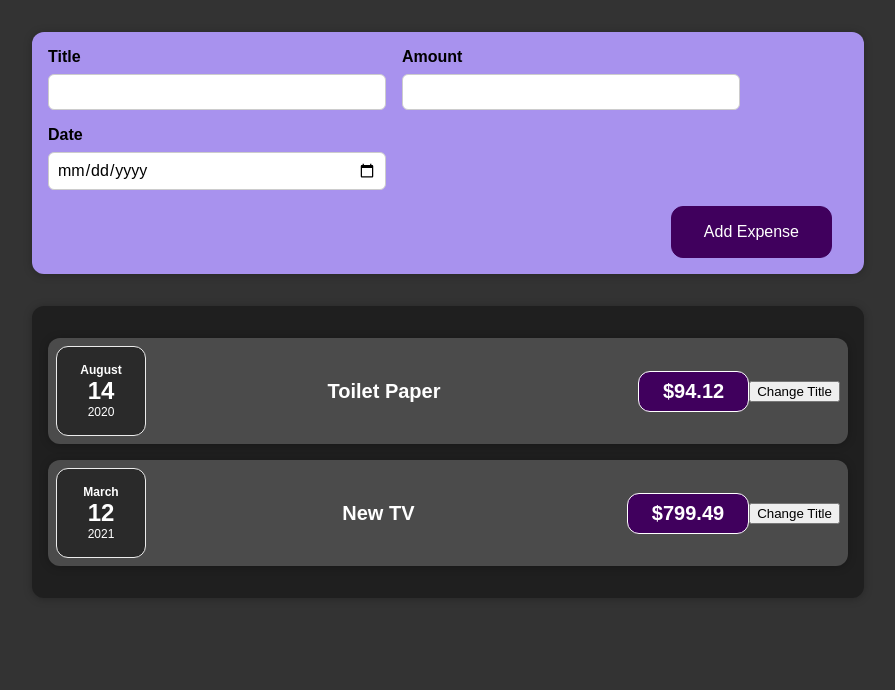
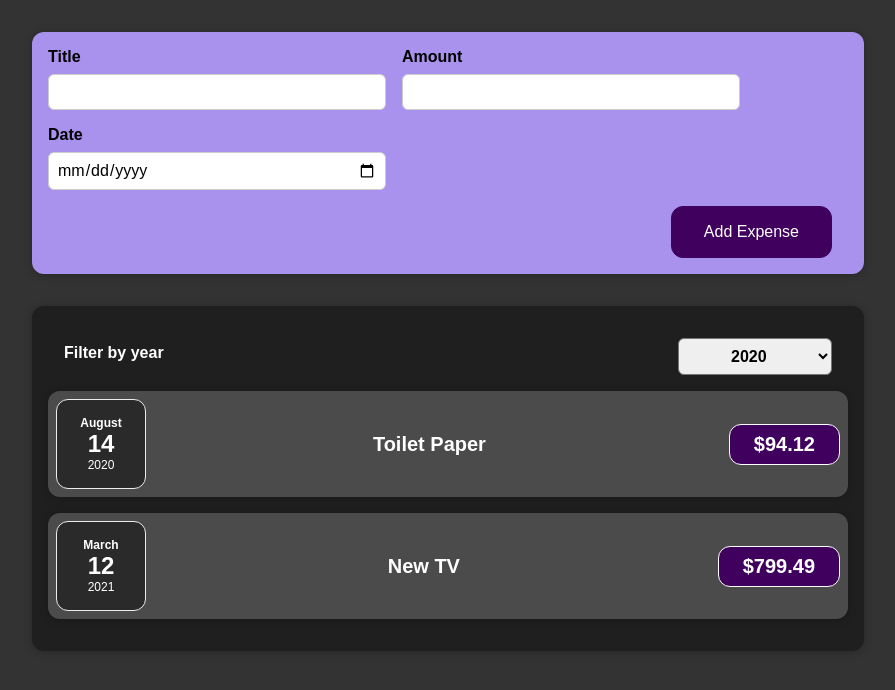
Before and after one commit to Tetsumote/udemy-reactExpenses, a React (Create React App) app: page / in a window 1280 px wide. Shown: the top 690 px of the page, without its empty margins (192-1087 px from the left). Built offline with nearby package versions, Linux system fonts and the light colour scheme.

Commit message:
add year filter component

```diff
--- a/src/components/Expenses/ExpenseItem.js
+++ b/src/components/Expenses/ExpenseItem.js
@@ -1,30 +1,17 @@
-import React, { useState } from "react";
+import React from "react";
 
 import Card from "../UI/Card";
 import ExpenseDate from "./ExpenseDate";
 import "./ExpenseItem.css";
 
 const ExpenseItem = (props) => {
-  // function clickHandler() {
-  //   console.log("Clicked!!!");
-  // }
-
-  const [title, setTitle] = useState(props.title);
-  console.log("ExpenseItem evaluated by React!");
-
-  const clickHandler = () => {
-    setTitle("updated");
-    console.log("Clicked!!!");
-  };
-
   return (
     <Card className="expense-item">
       <ExpenseDate date={props.date} />
       <div className="expense-item__description">
-        <h2>{title}</h2>
+        <h2>{props.title}</h2>
         <div className="expense-item__price">${props.amount}</div>
       </div>
-      <button onClick={clickHandler}>Change Title</button>
     </Card>
   );
 };
--- a/src/components/Expenses/Expenses.js
+++ b/src/components/Expenses/Expenses.js
@@ -1,10 +1,25 @@
+import React, { useState } from "react";
+
 import "./Expenses.css";
 import ExpenseItem from "./ExpenseItem";
 import Card from "../UI/Card";
+import ExpensesFilter from "../ExpensesFilter/ExpensesFilter";
 
 const Expenses = (props) => {
+  const [filteredYear, setFilteredYear] = useState("2020");
+
+  const filterChangeHandler = (selectedYear) => {
+    console.log("Expenses.js");
+    console.log(selectedYear);
+    setFilteredYear(selectedYear);
+  };
+
   return (
     <Card className="expenses">
+      <ExpensesFilter
+        onChangeFilter={filterChangeHandler}
+        selected={filteredYear}
+      />
       <ExpenseItem
         title={props.expenses[0].title}
         amount={props.expenses[0].amount}
--- /dev/null
+++ b/src/components/ExpensesFilter/ExpensesFilter.css
@@ -0,0 +1,24 @@
+.expenses-filter {
+  color: white;
+  padding: 0 1rem;
+}
+
+.expenses-filter__control {
+  display: flex;
+  width: 100%;
+  align-items: center;
+  justify-content: space-between;
+  margin: 1rem 0;
+}
+
+.expenses-filter label {
+  font-weight: bold;
+  margin-bottom: 0.5rem;
+}
+
+.expenses-filter select {
+  font: inherit;
+  padding: 0.5rem 3rem;
+  font-weight: bold;
+  border-radius: 6px;
+}
--- /dev/null
+++ b/src/components/ExpensesFilter/ExpensesFilter.js
@@ -0,0 +1,25 @@
+import React from "react";
+
+import "./ExpensesFilter.css";
+
+const ExpensesFilter = (props) => {
+  const dropdownChangeHandler = (event) => {
+    props.onChangeFilter(event.target.value);
+  };
+
+  return (
+    <div className="expenses-filter">
+      <div className="expenses-filter__control">
+        <label>Filter by year</label>
+        <select value={props.selected} onChange={dropdownChangeHandler}>
+          <option value="2022">2022</option>
+          <option value="2021">2021</option>
+          <option value="2020">2020</option>
+          <option value="2019">2019</option>
+        </select>
+      </div>
+    </div>
+  );
+};
+
+export default ExpensesFilter;
```
